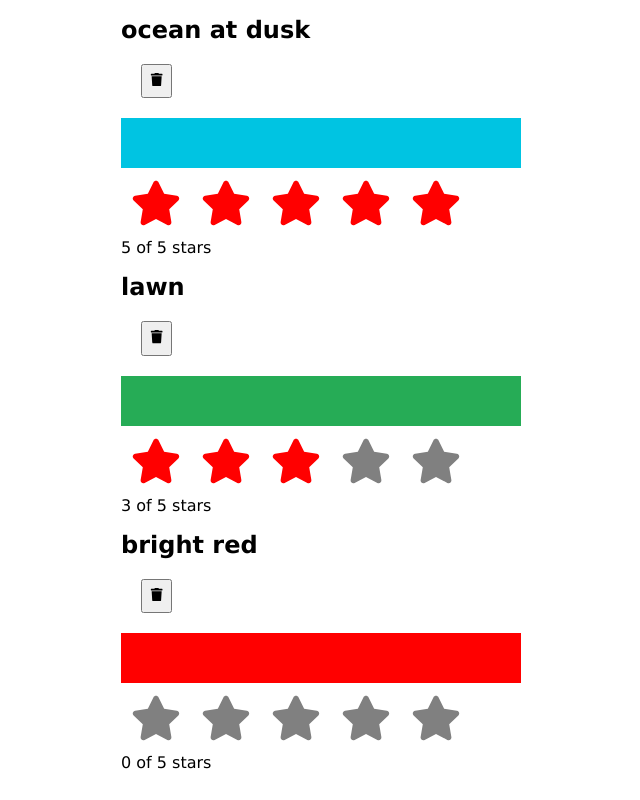
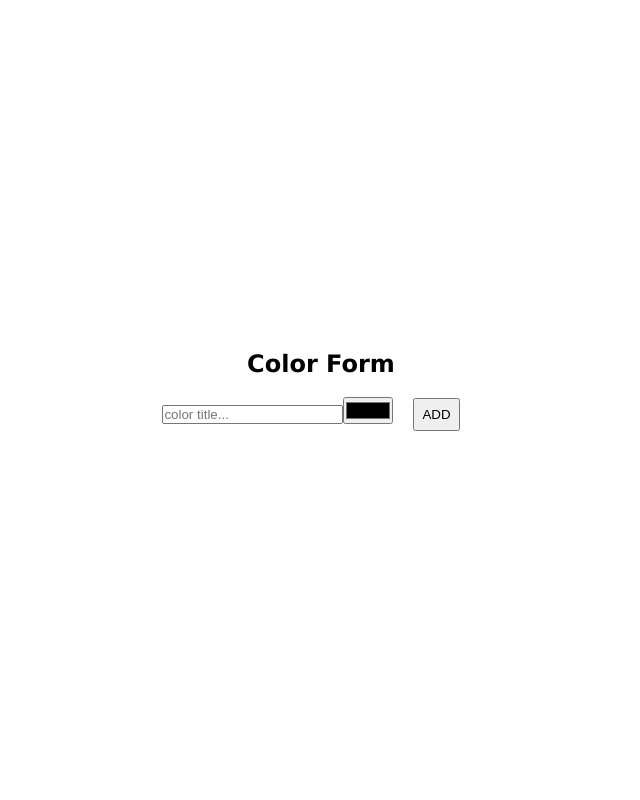
Before and after one commit to santiRamrez/react_components, a React (Create React App) app: page / in a window 1280 px wide. Shown: the whole page, without its empty margins (319-959 px from the left). Built offline with nearby package versions, Linux system fonts and the light colour scheme.

Commit message:
Understanding controlled components

```diff
--- a/src/App.js
+++ b/src/App.js
@@ -1,6 +1,8 @@
 import React, { useState } from "react";
-import colorData from "./components/ColorOrganizer/color-data.json";
-import ColorList from "./components/ColorOrganizer/ColorList";
+
+//Color Organizer
+// import colorData from "./components/ColorOrganizer/color-data.json";
+// import ColorList from "./components/ColorOrganizer/ColorList";
 import "./App.css";
 
 // import StarRating from "./components/StarRating/StarRating";
@@ -12,34 +14,35 @@ import "./App.css";
 // import HooksApi from "./components/HooksApi/HooksApi";
 // import UsingCustomHook from "./components/UsingCustomHook/UsingCustomHook";
 // import Form from "./components/Form/Form";
+import Form from "./components/FormOReilly/Form";
 
+function App() {
+  return (
+    <div className="container">
+      <Form />
+    </div>
+  );
+}
+
+//Color Organizer
 // function App() {
+//   const [colors, setColors] = useState(colorData);
+
 //   return (
-//     <div className="container">
-//       <StarRating totalStars={5} />
-//     </div>
+//     <ColorList
+//       colors={colors}
+//       onRemoveColor={(id) => {
+//         const newColors = colors.filter((color) => color.id !== id);
+//         setColors(newColors);
+//       }}
+//       onRateColor={(id, rating) => {
+//         const newColors = colors.map((color) =>
+//           color.id === id ? { ...color, rating } : color
+//         );
+//         setColors(newColors);
+//       }}
+//     />
 //   );
 // }
 
-//Color Organizer
-function App() {
-  const [colors, setColors] = useState(colorData);
-
-  return (
-    <ColorList
-      colors={colors}
-      onRemoveColor={(id) => {
-        const newColors = colors.filter((color) => color.id !== id);
-        setColors(newColors);
-      }}
-      onRateColor={(id, rating) => {
-        const newColors = colors.map((color) =>
-          color.id === id ? { ...color, rating } : color
-        );
-        setColors(newColors);
-      }}
-    />
-  );
-}
-
 export default App;
--- /dev/null
+++ b/src/components/FormOReilly/AddColorForm.js
@@ -0,0 +1,58 @@
+import React, { useState } from "react";
+
+//Uncontrolled Component
+// const AddColorForm = ({ onNewColor = (f) => f }) => {
+//   const txtTitle = useRef();
+//   const hexColor = useRef();
+
+//   const submit = (e) => {
+//     e.preventDefault();
+//     const title = txtTitle.current.value;
+//     const color = hexColor.current.value;
+//     onNewColor(title, color);
+//     txtTitle.current.value = "";
+//     hexColor.current.value = "";
+//   };
+
+//   return (
+//     <form onSubmit={submit}>
+//       <input ref={txtTitle} type="text" placeholder="color title..." required />
+//       <input ref={hexColor} type="color" required />
+//       <button>ADD</button>
+//     </form>
+//   );
+// };
+
+//Controlled Component
+const AddColorForm = ({ onNewColor = (f) => f }) => {
+  const [title, setTitle] = useState("");
+  const [color, setColor] = useState("#000000");
+
+  const submit = (e) => {
+    e.preventDefault();
+    onNewColor(title, color);
+    setTitle("");
+    setColor("");
+  };
+
+  return (
+    <form onSubmit={submit}>
+      <input
+        type="text"
+        onChange={(e) => setTitle(e.target.value)}
+        value={title}
+        placeholder="color title..."
+        required
+      />
+      <input
+        type="color"
+        onChange={(e) => setColor(e.target.value)}
+        value={color}
+        required
+      />
+      <button>ADD</button>
+    </form>
+  );
+};
+
+export default AddColorForm;
--- /dev/null
+++ b/src/components/FormOReilly/Form.js
@@ -0,0 +1,21 @@
+import React, { useState } from "react";
+import AddColorForm from "./AddColorForm";
+
+const Form = () => {
+  const [data, setData] = useState({});
+  return (
+    <>
+      <h2>Color Form</h2>
+      <AddColorForm
+        onNewColor={(title, color) => {
+          setData({
+            title,
+            color,
+          });
+        }}
+      />
+    </>
+  );
+};
+
+export default Form;
```
